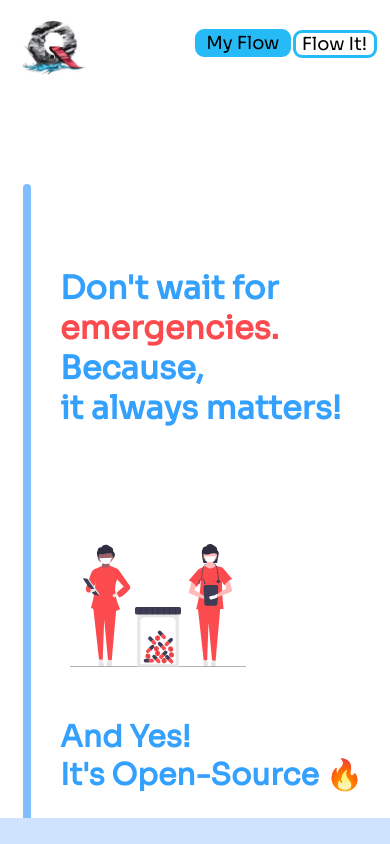
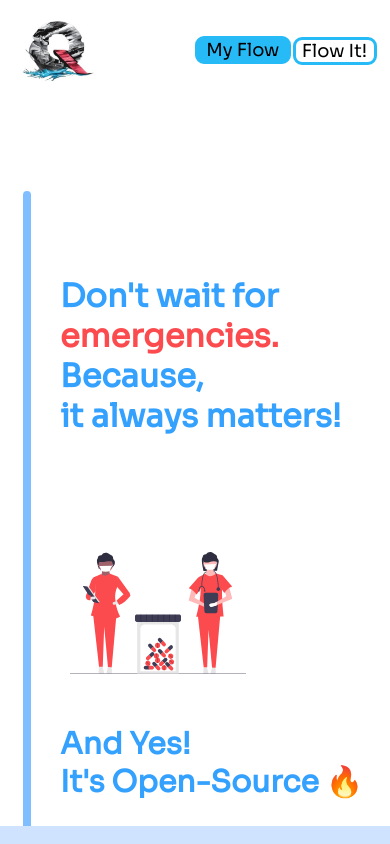
Before and after one commit to Elitsuv/Q-Flow, a plain HTML site: page index.html in a window 390 px wide. Shown: the top 844 px of the page. Drawn offline with Linux system fonts and the light colour scheme.

Commit message:
Update style.css

```diff
--- a/style.css
+++ b/style.css
@@ -183,8 +183,8 @@ html::-webkit-scrollbar-thumb {
 .nav-logo {
   margin-left: 20px;
   margin-top: 5%;
-  width: 75%;
-  height: 75%;
+  width: 85%;
+  height: 85%;
 }
 
 .main-head {
```
